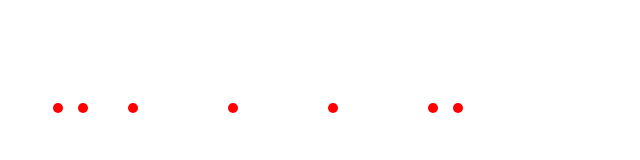
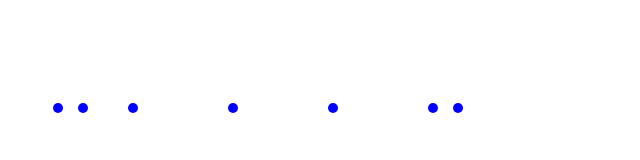
Before and after one commit to kellyylt/D3-Visualisations, a plain HTML site: page day-01/day-01.html in a window 1280 px wide. Shown: the whole page, without its empty margins (0-640 px from the left). Drawn offline with nearby package versions, Linux system fonts and the light colour scheme.

Commit message:
Day-01 : Transitioning circles

```diff
--- a/day-01/day-01.html
+++ b/day-01/day-01.html
@@ -20,7 +20,7 @@
               .transition().duration(1000)
                 .attr("r", 5)
                 .attr("cx", d => d)
-                .style("fill", "red")
+                .style("fill", "blue")
         }, 2000)
     </script>
 </body>
```
